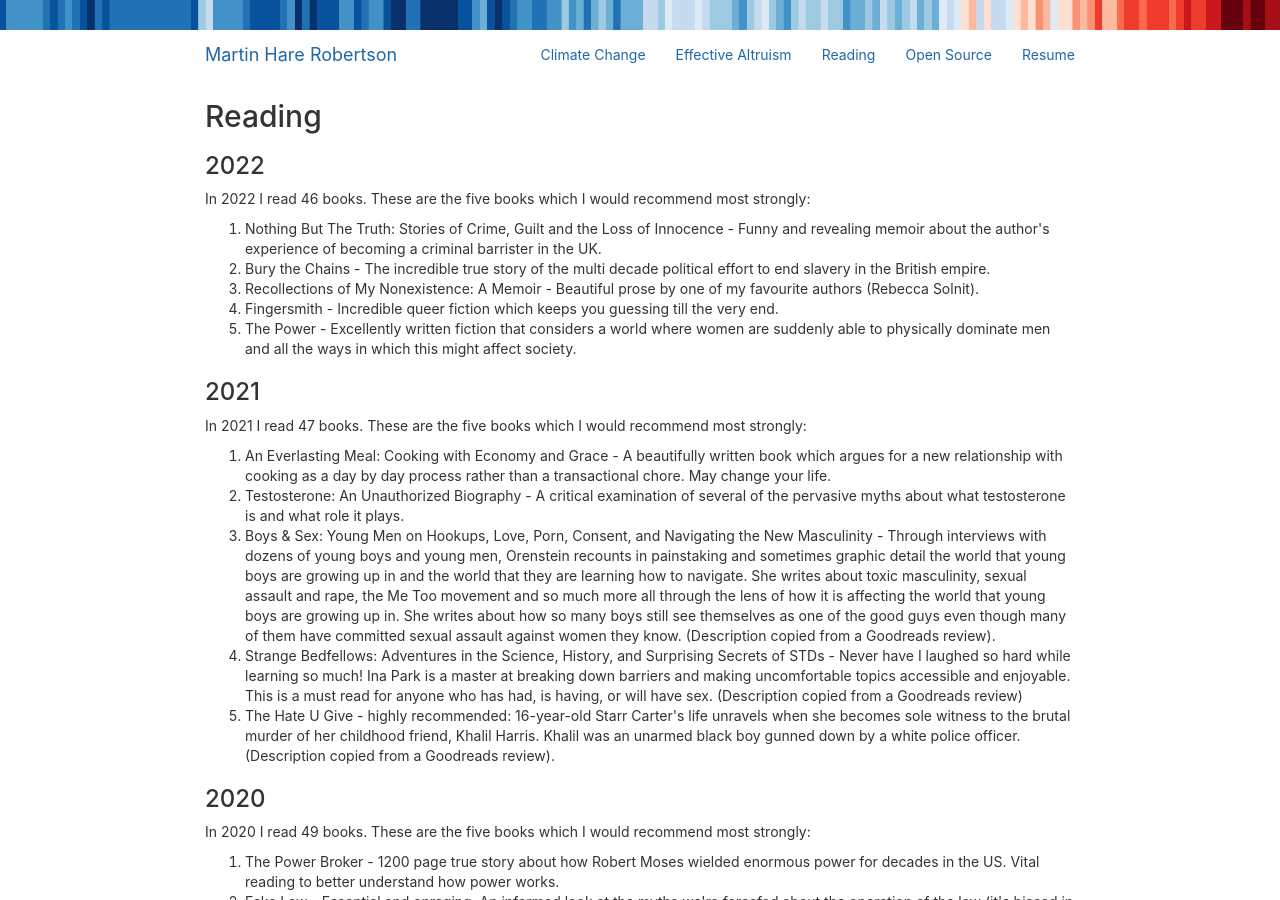
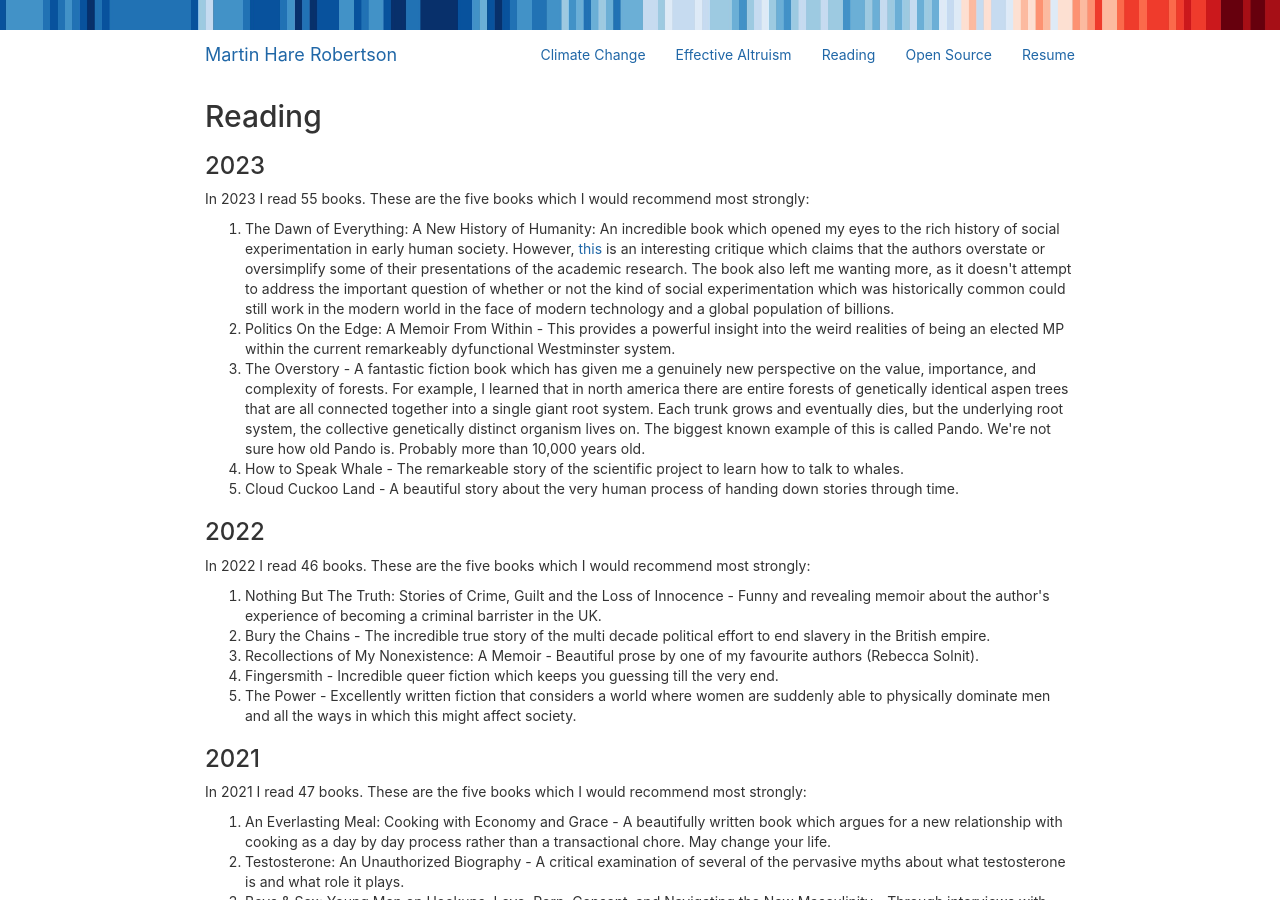
Before and after one commit to mchr3k/mchr3k.github.com, a Jekyll site: the page built from reading.html, in a window 1280 px wide and 900 px high. Built offline with Jekyll 4.4.1, drawn with Linux system fonts in a browser that asks for light colours; nearby versions of some CDN libraries.

Commit message:
2023 books

```diff
--- a/reading.html
+++ b/reading.html
@@ -5,6 +5,25 @@ title: Martin Hare Robertson - Reading
 
 <div class="container">
   <h2>Reading</h2>
+
+  <h3>2023</h3>
+
+  <p>In 2023 I read 55 books. These are the five books which I would recommend most strongly:</p>
+  <ol>
+    <li>The Dawn of Everything: A New History of Humanity: An incredible book which opened my eyes to the rich history of social experimentation in early human society.
+      However, <a href="https://www.nybooks.com/articles/2022/01/13/the-roots-of-inequality-an-exchange/">this</a> is an interesting critique which claims that the authors
+      overstate or oversimplify some of their presentations of the academic research. The book also left me wanting more, as it doesn't attempt to address the important question
+      of whether or not the kind of social experimentation which was historically common could still work in the modern world in the face of modern technology and a global
+      population of billions.
+    </li>
+    <li>Politics On the Edge: A Memoir From Within - This provides a powerful insight into the weird realities of being an elected MP within the current remarkeably dyfunctional Westminster system.</li>
+    <li>The Overstory - A fantastic fiction book which has given me a genuinely new perspective on the value, importance, and complexity of forests.
+      For example, I learned that in north america there are entire forests of genetically identical aspen trees that are all connected together into a single giant root system. Each trunk grows
+      and eventually dies, but the underlying root system, the collective genetically distinct organism lives on. The biggest known example of this is called Pando.
+      We're not sure how old Pando is. Probably more than 10,000 years old.</li>
+    <li>How to Speak Whale - The remarkeable story of the scientific project to learn how to talk to whales.</li>
+    <li>Cloud Cuckoo Land - A beautiful story about the very human process of handing down stories through time.</li>
+  </ol>
 
   <h3>2022</h3>
 
```
